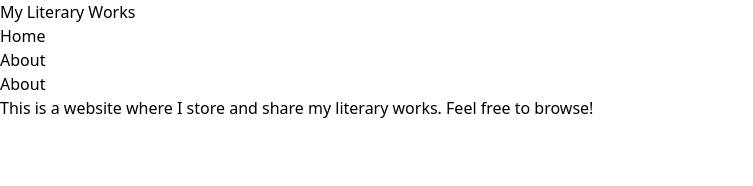
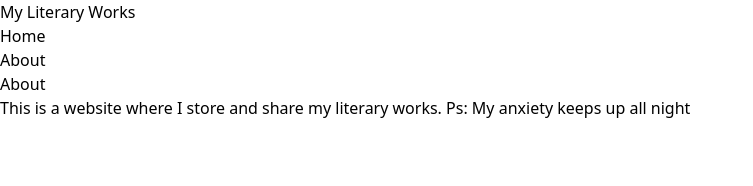
Before and after one commit to RONHEL235/Ronee.com, a React (Vite) app: page /about in a window 1280 px wide. Shown: the top 186 px of the page, without its empty margins (0-753 px from the left). Built offline with nearby package versions, Linux system fonts and the light colour scheme.

Commit message:
Made a few changes to the about section of the website

```diff
--- a/src/pages/About.jsx
+++ b/src/pages/About.jsx
@@ -4,7 +4,7 @@ const About = () => {
   return (
     <div>
       <h2>About</h2>
-      <p>This is a website where I store and share my literary works. Feel free to browse!</p>
+      <p>This is a website where I store and share my literary works. Ps: My anxiety keeps up all night</p>
     </div>
   );
 };
```
